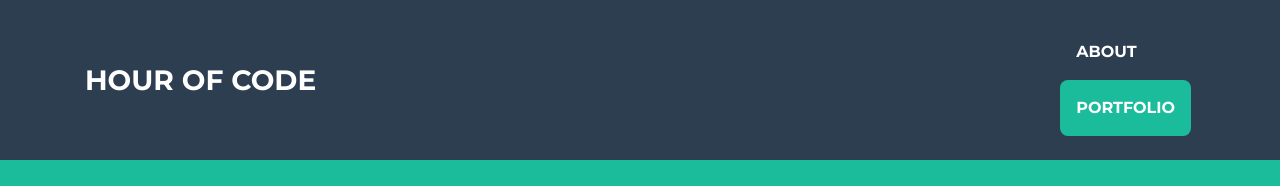
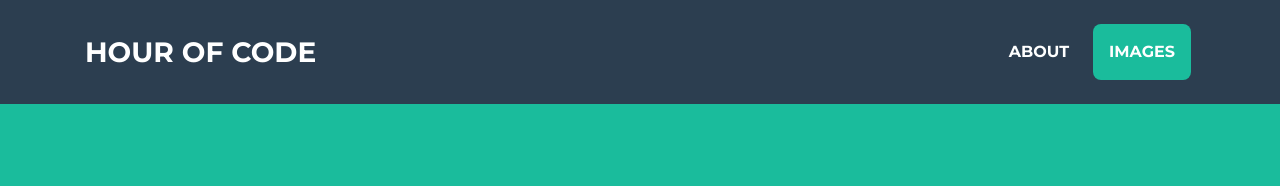
Before and after one commit to Corantine/e-hourofcode.github.io, a website with bundled scripts: page index.html in a window 1280 px wide. Shown: the top 186 px of the page. Built offline with nearby package versions, Linux system fonts and the light colour scheme.

Commit message:
Update index.html

```diff
--- a/index.html
+++ b/index.html
@@ -39,7 +39,9 @@
 		  -->
           <li class="nav-item mx-0 mx-lg-1">
             <a class="nav-link py-3 px-0 px-lg-3 rounded js-scroll-trigger" href="#about">About</a>
-	    <a class="nav-link py-3 px-0 px-lg-3 rounded js-scroll-trigger" href="#portfolio">Portfolio</a>
+          </li>
+	  <li class="nav-item mx-0 mx-lg-1">
+            <a class="nav-link py-3 px-0 px-lg-3 rounded js-scroll-trigger" href="#portfolio">Images</a>
           </li>
         </ul>
       </div>
@@ -374,7 +376,6 @@
                 <!-- Portfolio Modal - Image -->
                 <img class="img-fluid rounded mb-5" src="img/portfolio/game.png" alt="">
                 <!-- Portfolio Modal - Text -->
-                <p class="mb-5">Lorem ipsum dolor sit amet, consectetur adipisicing elit. Mollitia neque assumenda ipsam nihil, molestias magnam, recusandae quos quis inventore quisquam velit asperiores, vitae? Reprehenderit soluta, eos quod consequuntur itaque. Nam.</p>
                 <button class="btn btn-primary" href="#" data-dismiss="modal">
                   <i class="fas fa-times fa-fw"></i>
                   Close Window
```
